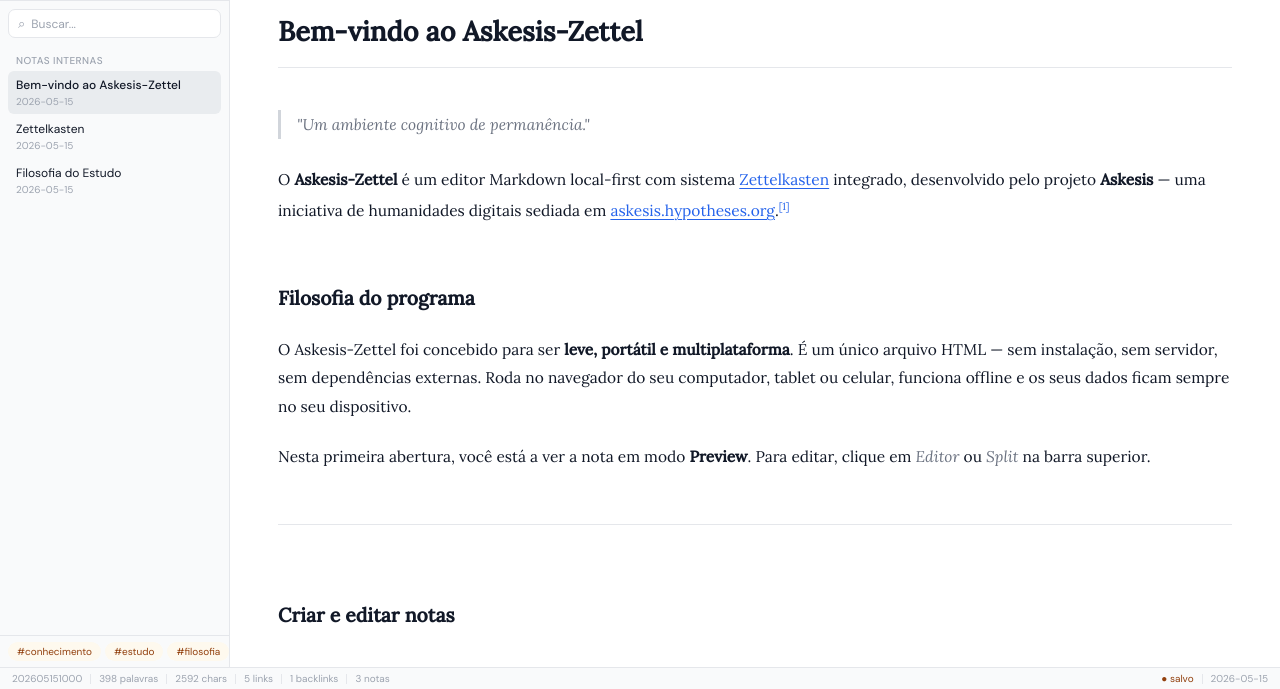
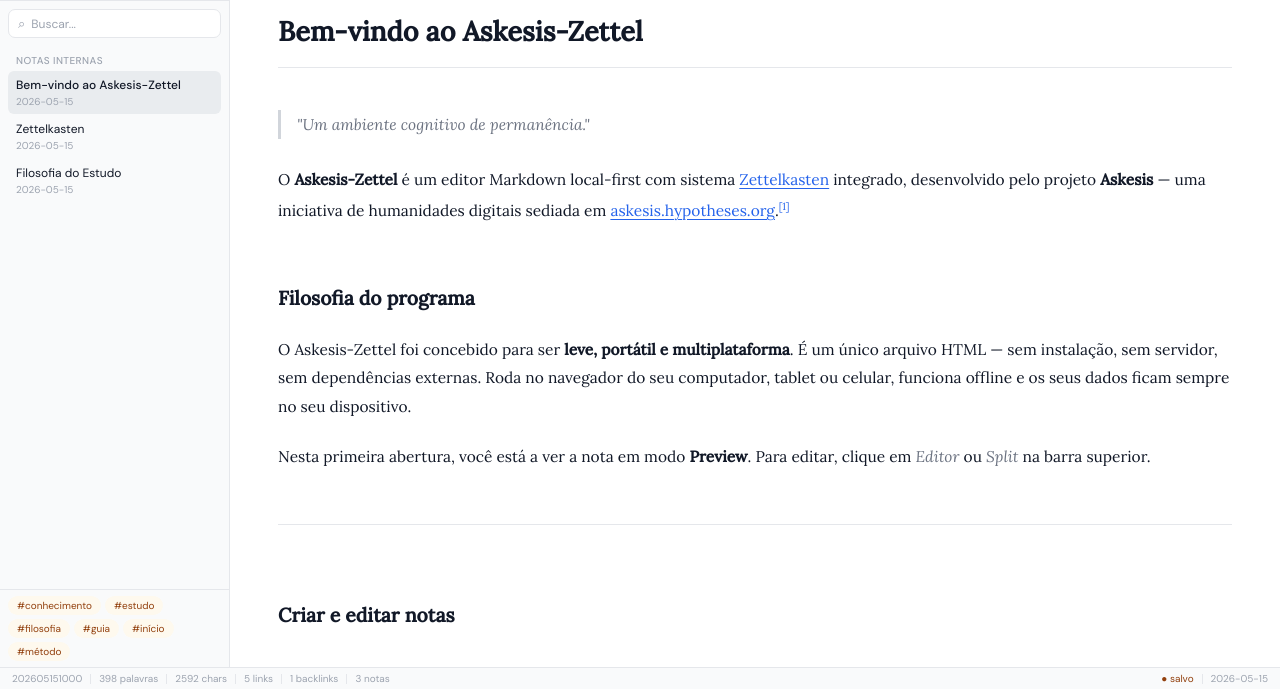
Before and after one commit to askemata/az2, a plain HTML site: page index.html in a window 1280 px wide. Shown: the part 111-800 px from the top of the page. Drawn offline with nearby package versions, Linux system fonts and the light colour scheme.

Commit message:
Atualizar o index.html

```diff
--- a/index.html
+++ b/index.html
@@ -124,8 +124,8 @@
 .fld-body{padding-bottom:4px}
 .fld-body.hidden{display:none}
 .fld-sep{height:1px;background:var(--border);margin:6px 4px}
-#tag-filter{display:none;flex-wrap:nowrap;gap:4px;padding:6px 8px;border-top:1px solid var(--border);background:var(--bg-secondary);overflow-x:auto;flex-shrink:0}
-#tag-filter::-webkit-scrollbar{height:3px}
+#tag-filter{display:none;flex-wrap:wrap;gap:4px;padding:6px 8px;border-top:1px solid var(--border);background:var(--bg-secondary);overflow-y:auto;overflow-x:hidden;max-height:130px;flex-shrink:0;align-content:flex-start}
+#tag-filter::-webkit-scrollbar{width:3px}
 #tag-filter::-webkit-scrollbar-thumb{background:var(--border-med);border-radius:4px}
 #tag-filter.visible{display:flex}
 .tf-chip{font-size:10px;padding:2px 8px;border-radius:10px;background:var(--tag);color:var(--tag-text);cursor:pointer;border:1px solid transparent;font-family:'DM Sans',sans-serif;transition:all .1s;white-space:nowrap}
```
